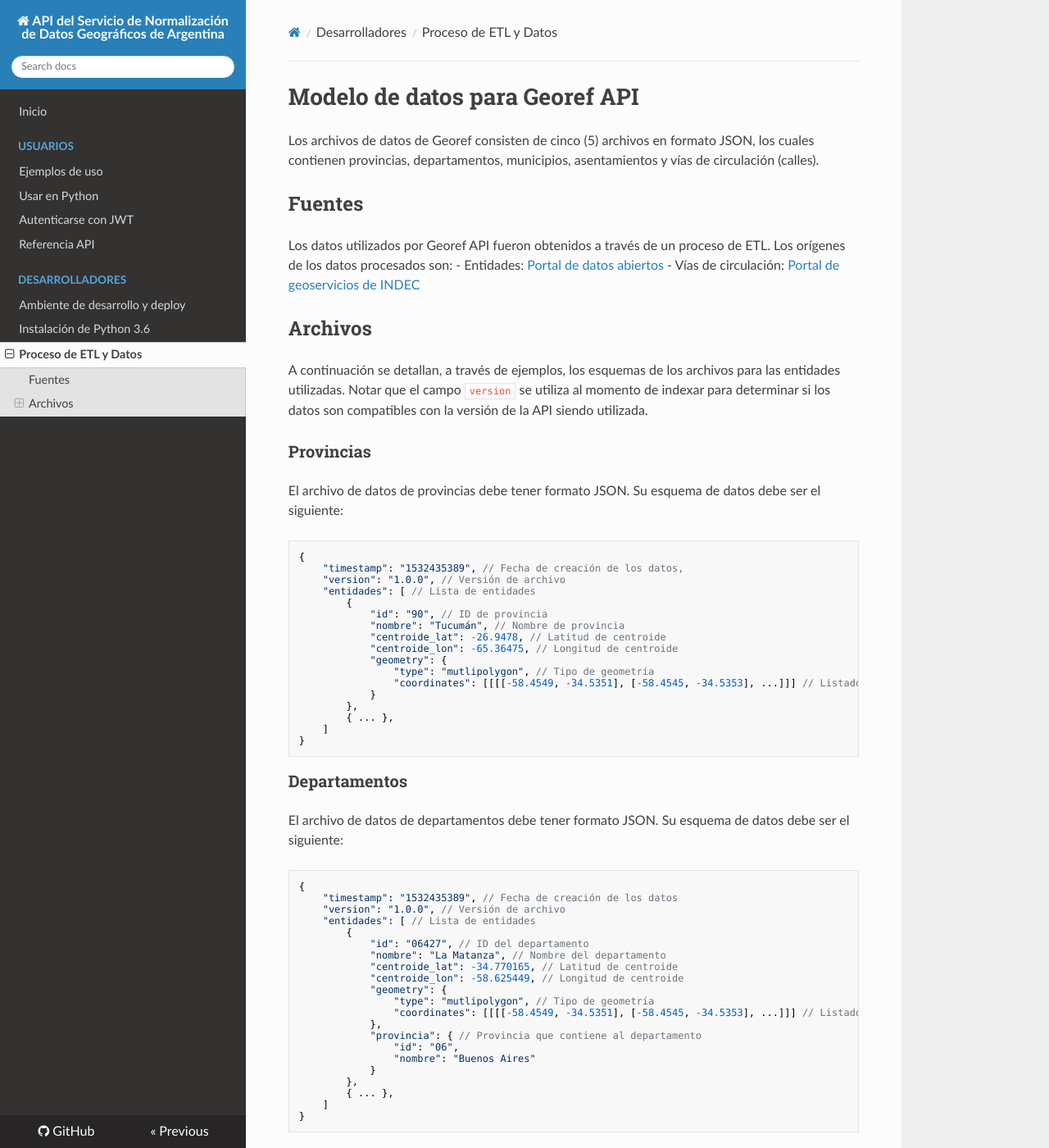
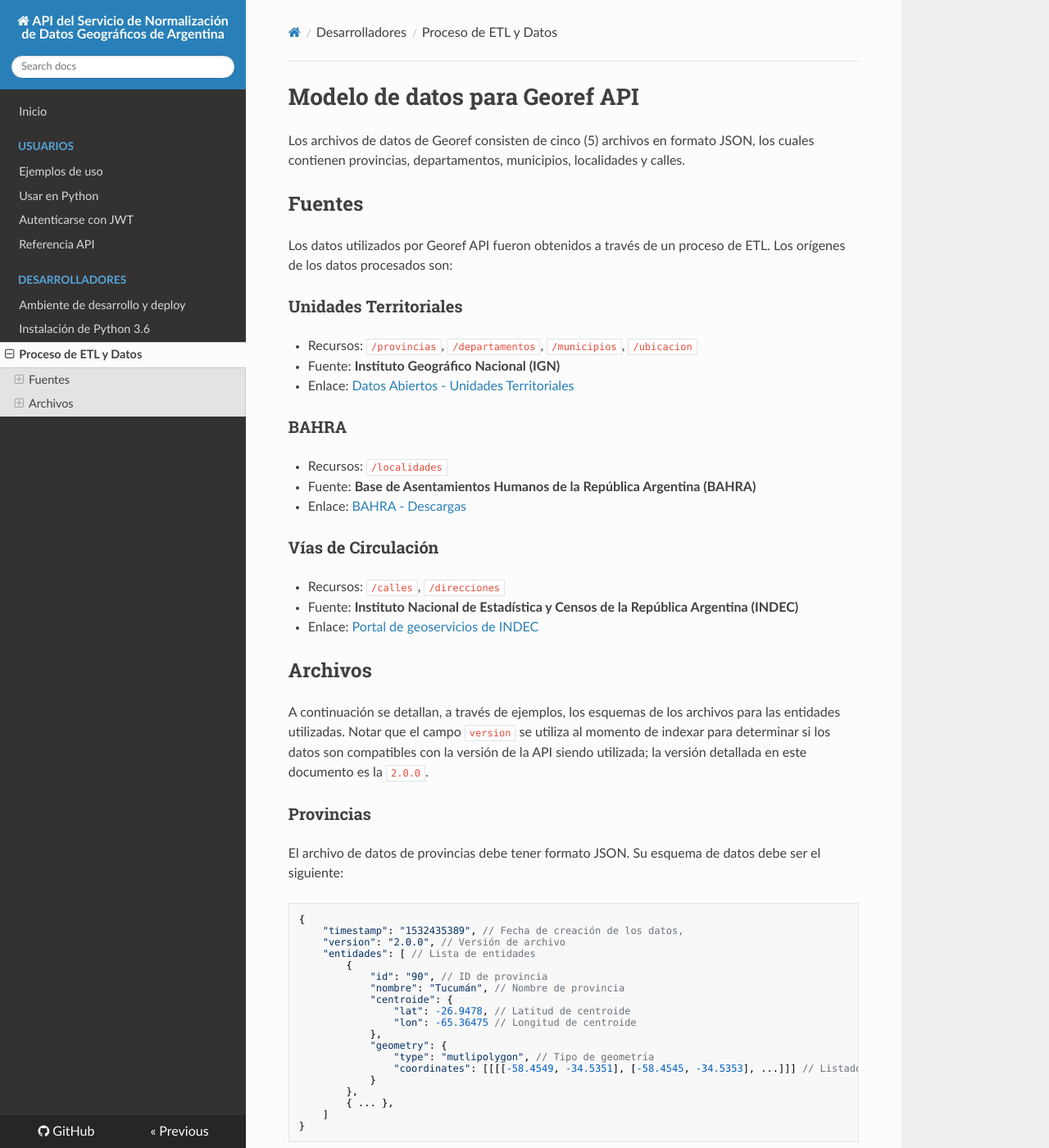
Before and after one commit to datosgobar/georef-ar-api, an MkDocs documentation site: the page built from docs/developers/georef-api-data.md, in a window 1280 px wide and 1400 px high. Shown: the whole window at 82% size. Built offline with MkDocs 1.6.1, drawn with Linux system fonts in a browser that asks for light colours; nearby versions of some CDN libraries; some of the changed text lies outside the part shown.

Commit message:
Actualiza documentación de archivos de datos.

````diff
--- a/docs/developers/georef-api-data.md
+++ b/docs/developers/georef-api-data.md
@@ -1,27 +1,42 @@
 # Modelo de datos para Georef API
 
-Los archivos de datos de Georef consisten de cinco (5) archivos en formato JSON, los cuales contienen provincias, departamentos, municipios, asentamientos y vías de circulación (calles).
+Los archivos de datos de Georef consisten de cinco (5) archivos en formato JSON, los cuales contienen provincias, departamentos, municipios, localidades y calles.
 
 ## Fuentes
 Los datos utilizados por Georef API fueron obtenidos a través de un proceso de ETL. Los orígenes de los datos procesados son:
-- Entidades: [Portal de datos abiertos](http://datos.gob.ar/dataset/unidades-territoriales)
-- Vías de circulación: [Portal de geoservicios de INDEC](https://geoservicios.indec.gov.ar/nomenclador-vias-de-circulacion/?contenido=descargas)
+
+### Unidades Territoriales
+- Recursos: `/provincias`, `/departamentos`, `/municipios`, `/ubicacion`
+- Fuente: **Instituto Geográfico Nacional (IGN)**
+- Enlace: [Datos Abiertos - Unidades Territoriales](http://datos.gob.ar/dataset/ign-unidades-territoriales)
+
+### BAHRA
+- Recursos: `/localidades`
+- Fuente: **Base de Asentamientos Humanos de la República Argentina (BAHRA)**
+- Enlace: [BAHRA - Descargas](http://www.bahra.gob.ar/)
+
+### Vías de Circulación
+- Recursos: `/calles`, `/direcciones`
+- Fuente: **Instituto Nacional de Estadística y Censos de la República Argentina (INDEC)**
+- Enlace: [Portal de geoservicios de INDEC](https://geoservicios.indec.gov.ar/nomenclador-vias-de-circulacion/?contenido=descargas)
 
 ## Archivos
-A continuación se detallan, a través de ejemplos, los esquemas de los archivos para las entidades utilizadas. Notar que el campo `version` se utiliza al momento de indexar para determinar si los datos son compatibles con la versión de la API siendo utilizada.
+A continuación se detallan, a través de ejemplos, los esquemas de los archivos para las entidades utilizadas. Notar que el campo `version` se utiliza al momento de indexar para determinar si los datos son compatibles con la versión de la API siendo utilizada; la versión detallada en este documento es la `2.0.0`.
 
 ### Provincias
 El archivo de datos de provincias debe tener formato JSON. Su esquema de datos debe ser el siguiente:
 ```
 {
 	"timestamp": "1532435389", // Fecha de creación de los datos,
-	"version": "1.0.0", // Versión de archivo
+	"version": "2.0.0", // Versión de archivo
 	"entidades": [ // Lista de entidades
 		{
 			"id": "90", // ID de provincia
 			"nombre": "Tucumán", // Nombre de provincia
-			"centroide_lat": -26.9478, // Latitud de centroide
-			"centroide_lon": -65.36475, // Longitud de centroide
+			"centroide": {
+				"lat": -26.9478, // Latitud de centroide
+				"lon": -65.36475 // Longitud de centroide
+			},
 			"geometry": {
 				"type": "mutlipolygon", // Tipo de geometría
 				"coordinates": [[[[-58.4549, -34.5351], [-58.4545, -34.5353], ...]]] // Listado de coordenadas (formato WKT) del MultiPolygon
@@ -37,13 +52,15 @@ El archivo de datos de departamentos debe tener formato JSON. Su esquema de dato
 ```
 {
 	"timestamp": "1532435389", // Fecha de creación de los datos
-	"version": "1.0.0", // Versión de archivo
+	"version": "2.0.0", // Versión de archivo
 	"entidades": [ // Lista de entidades
 		{
 			"id": "06427", // ID del departamento
 			"nombre": "La Matanza", // Nombre del departamento
-			"centroide_lat": -34.770165, // Latitud de centroide
-			"centroide_lon": -58.625449, // Longitud de centroide
+			"centroide": {
+				"lat": -34.770165, // Latitud de centroide
+				"lon": -58.625449  // Longitud de centroide
+			},
 			"geometry": {
 				"type": "mutlipolygon", // Tipo de geometría
 				"coordinates": [[[[-58.4549, -34.5351], [-58.4545, -34.5353], ...]]] // Listado de coordenadas (formato WKT) del MultiPolygon
@@ -63,18 +80,20 @@ El archivo de datos de municipios debe tener formato JSON. Su esquema de datos d
 ```
 {
 	"timestamp": "1532435389", // Fecha de creación de los datos
-	"version": "1.0.0", // Versión de archivo
+	"version": "2.0.0", // Versión de archivo
 	"entidades": [ // Lista de entidades
 		{
 			"id": "060105", // ID del municipio
 			"nombre": "Bolívar", // Nombre del municipio
-			"centroide_lat": -36.298222, // Latitud de centroide
-			"centroide_lon": -61.149648, // Longitud de centroide
+			"centroide": {
+				"lat": -36.298222, // Latitud de centroide
+				"lon": -61.149648  // Longitud de centroide
+			},
 			"geometry": {
 				"type": "mutlipolygon", // Tipo de geometría
 				"coordinates": [[[[-58.4453, -34.4324], [-58.6463, -34.6841], ...]]] // Listado de coordenadas (formato WKT) del MultiPolygon
 			},
-			"departamento": { // Departamento que contiene al municipio
+			"departamento": { // Departamento que ocupa la mayor área del municipio
 				"id": "06105",
 				"nombre": "Bolívar"
 			},
@@ -88,19 +107,21 @@ El archivo de datos de municipios debe tener formato JSON. Su esquema de datos d
 }
 ```
 
-### Asentamientos
-El archivo de datos de asentamientos debe tener formato JSON. Su esquema de datos debe ser el siguiente:
+### Localidades
+El archivo de datos de localidades debe tener formato JSON. Su esquema de datos debe ser el siguiente:
 ```
 {
 	"timestamp": "1532435389", // Fecha de creación de los datos
-	"version": "1.0.0", // Versión de archivo
+	"version": "2.0.0", // Versión de archivo
 	"entidades": [ // Lista de entidades
 		{
 			"id": "06189080000", // ID del asentamiento
 			"nombre": "San Roman", // Nombre del asentamiento
 			"tipo": "Localidad simple (LS)", // Tipo de asentamiento BAHRA
-			"centroide_lat": -38.741555, // Latitud
-			"centroide_lon": -61.537720, // Longitd
+			"centroide": {
+				"lat": -38.741555, // Latitud de centroide
+				"lon": -61.537720  // Longitud de centroide
+			},
 			"geometry": {
 				"type": "multipoint", // Tipo de geometría
 				"coordinates": [[-61.5377, -38.7415], ...] // Listado de coordenadas (formato WKT) del MultiPoint
@@ -123,22 +144,28 @@ El archivo de datos de asentamientos debe tener formato JSON. Su esquema de dato
 }
 ```
 
-### Vías de Circulación
-El archivo de datos de vías de circulación debe tener formato JSON. Su esquema de datos debe ser el siguiente:
+### Calles
+El archivo de datos de calles debe tener formato JSON. Su esquema de datos debe ser el siguiente:
 ```
 {
 	"timestamp": "1532435389", // Fecha de creación de los datos
-	"version": "1.0.0", // Versión de archivo
+	"version": "2.0.0", // Versión de archivo
 	"vias": [ // Lista de vías de circulación
 		{
 			"nomenclatura": "LARREA, Comuna 3, Ciudad Autónoma de Buenos Aires", // Nomenclatura: 'nombre, departamento, provincia'
 			"id": "0202101007345", // ID de la vía de circulación
 			"nombre": "LARREA", // Nombre de vía de circulación
 			"tipo": "CALLE", // Tipo de vía de circulación
-			"altura_inicio_derecha": 1, // Número inicial de altura (lado derecho)
-			"altura_inicio_izquierda": 2, // Número inicial de altura (lado izquierdo)
-			"altura_fin_derecha": 799, // Número final de altura (lado derecho)
-			"altura_fin_izquierda": 800, // Número final de altura (lado izquierdo)
+			"altura": {
+				"inicio": {
+					"derecha": 1, // Número inicial de altura (lado derecho)
+					"izquierda": 2, // Número inicial de altura (lado izquierdo)
+				},
+				"fin": {
+					"derecha": 799, // Número final de altura (lado derecho)
+					"izquierda": 800, // Número final de altura (lado izquierdo)
+				}
+			},
 			"geometria": "0105000020E61000...", // Geometría MultiLineString en formato WKB, representación hexadecimal
 			"departamento": { // Departamento
 				"nombre": "Comuna 3",
````
Also changed, not shown: docs/developers/georef-api-development.md (+6 -1 lines).
